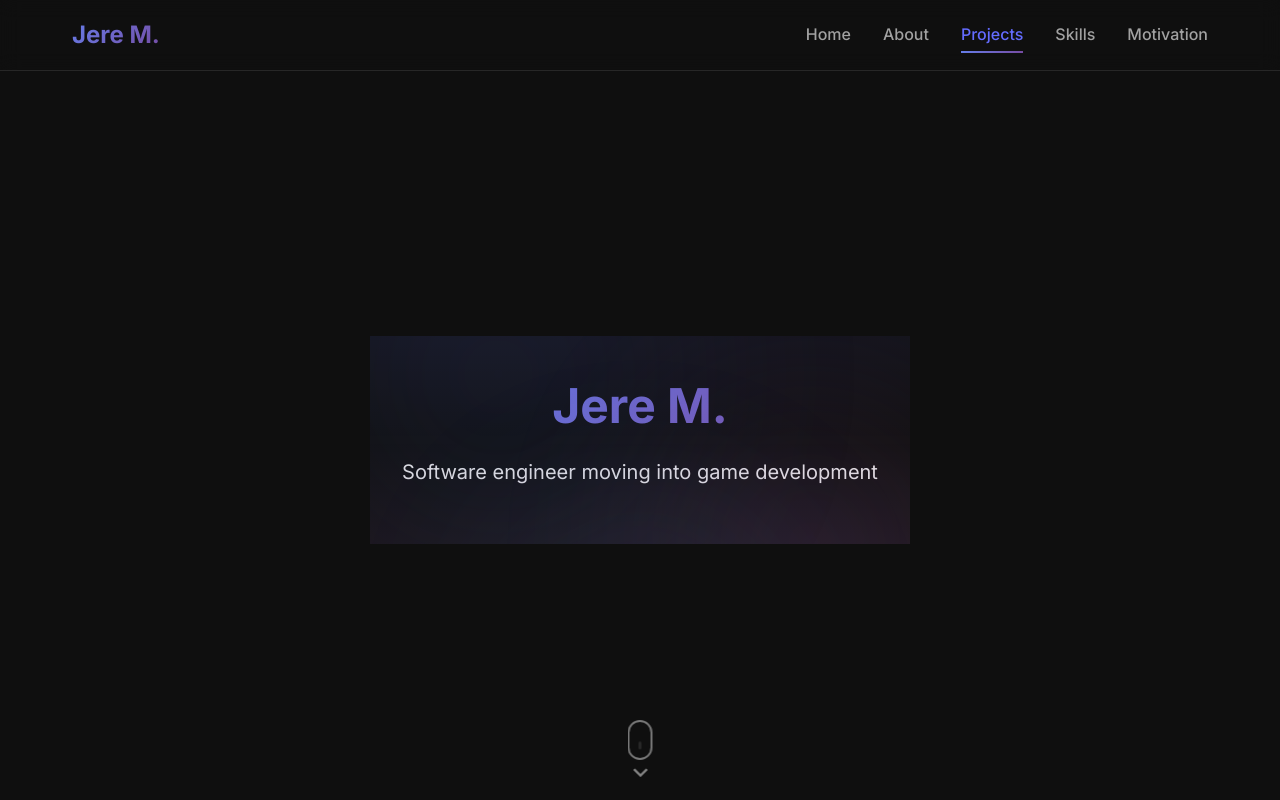
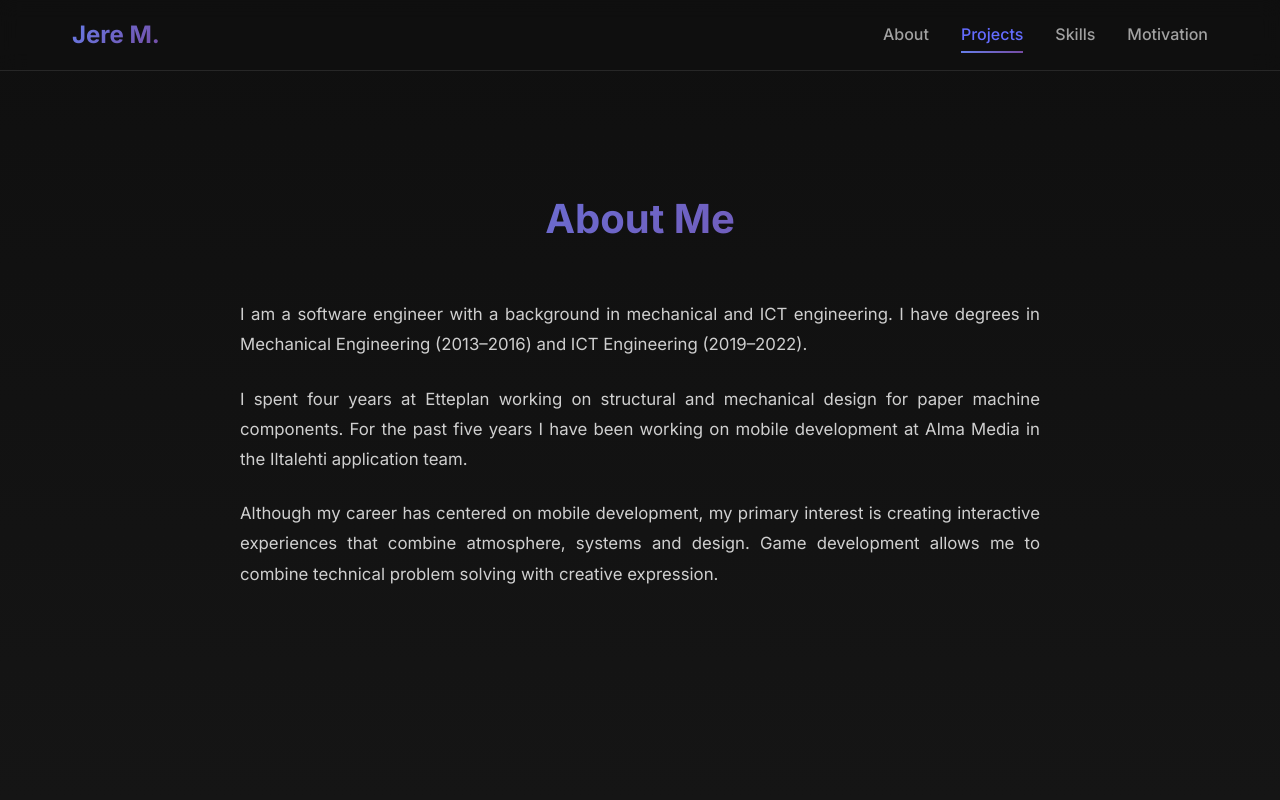
Before and after one commit to mustikkakissa/jm-portfolio, a React (Vite) app: page / in a window 1280 px wide. Shown: the top 800 px of the page. Built offline with nearby package versions, Linux system fonts and the light colour scheme.

Commit message:
Hide hero and motivation

```diff
--- a/src/App.jsx
+++ b/src/App.jsx
@@ -148,13 +148,13 @@ function App() {
         <div className="nav-content">
           <div className="nav-logo">{portfolioData.hero.name}</div>
           <div className="nav-links">
-            <a
+            {/* <a
               href="#hero"
               className={activeSection === 'hero' ? 'active' : ''}
               onClick={(e) => { e.preventDefault(); scrollToSection('hero') }}
             >
               Home
-            </a>
+            </a> */}
             <a
               href="#about"
               className={activeSection === 'about' ? 'active' : ''}
@@ -188,7 +188,7 @@ function App() {
       </nav>
 
       {/* Hero Section */}
-      <section id="hero" className="hero-section">
+      {/* <section id="hero" className="hero-section">
         <div className="hero-content">
           <div className="hero-text">
             <h1 className="hero-name">{portfolioData.hero.name}</h1>
@@ -209,7 +209,7 @@ function App() {
             <span></span>
           </div>
         </div>
-      </section>
+      </section> */}
 
       {/* About Section */}
       <section id="about" className="about-section section">
@@ -313,7 +313,7 @@ function App() {
       </section>
 
       {/* Motivation Section */}
-      <section id="motivation" className="motivation-section section">
+      {/* <section id="motivation" className="motivation-section section">
         <div className="container">
           <h2 className="section-title">{portfolioData.motivation.title}</h2>
           <div className="motivation-content">
@@ -322,7 +322,7 @@ function App() {
             ))}
           </div>
         </div>
-      </section>
+      </section> */}
 
       {/* Footer */}
       <footer className="footer">
```
